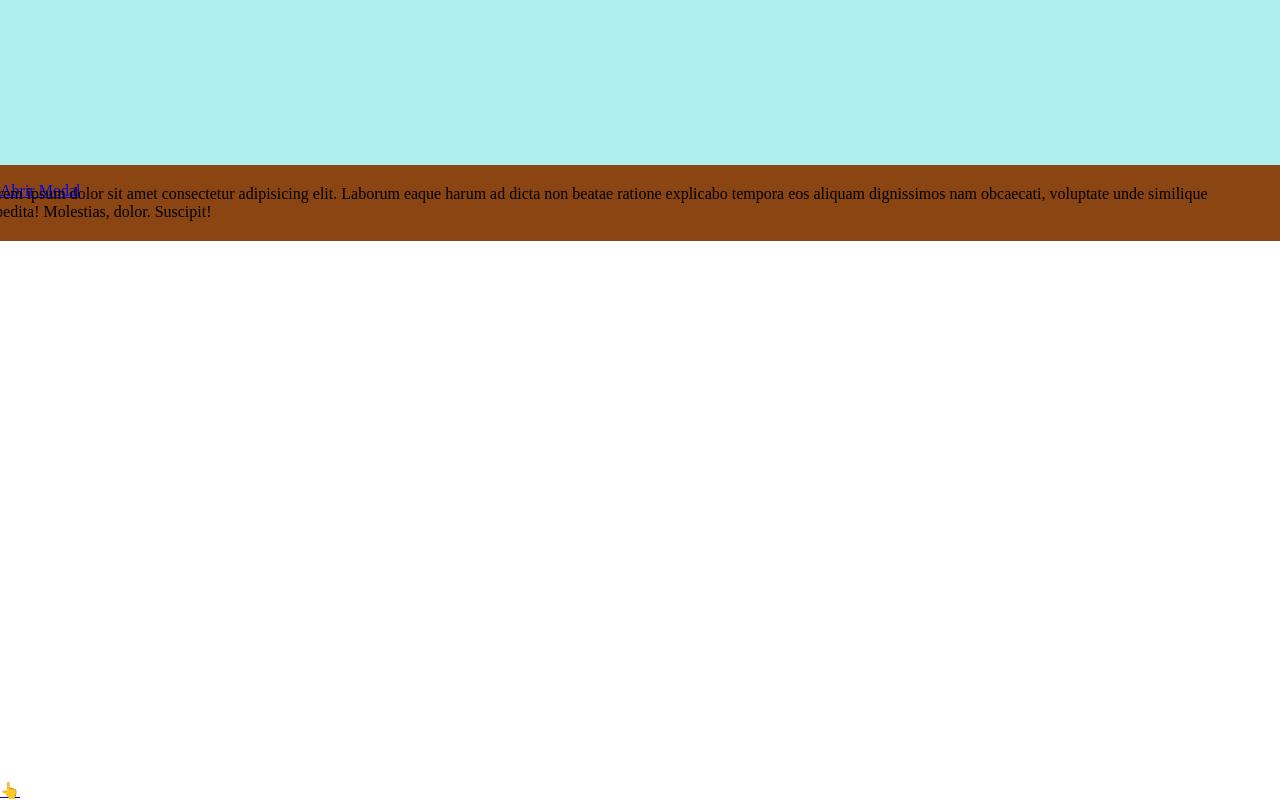
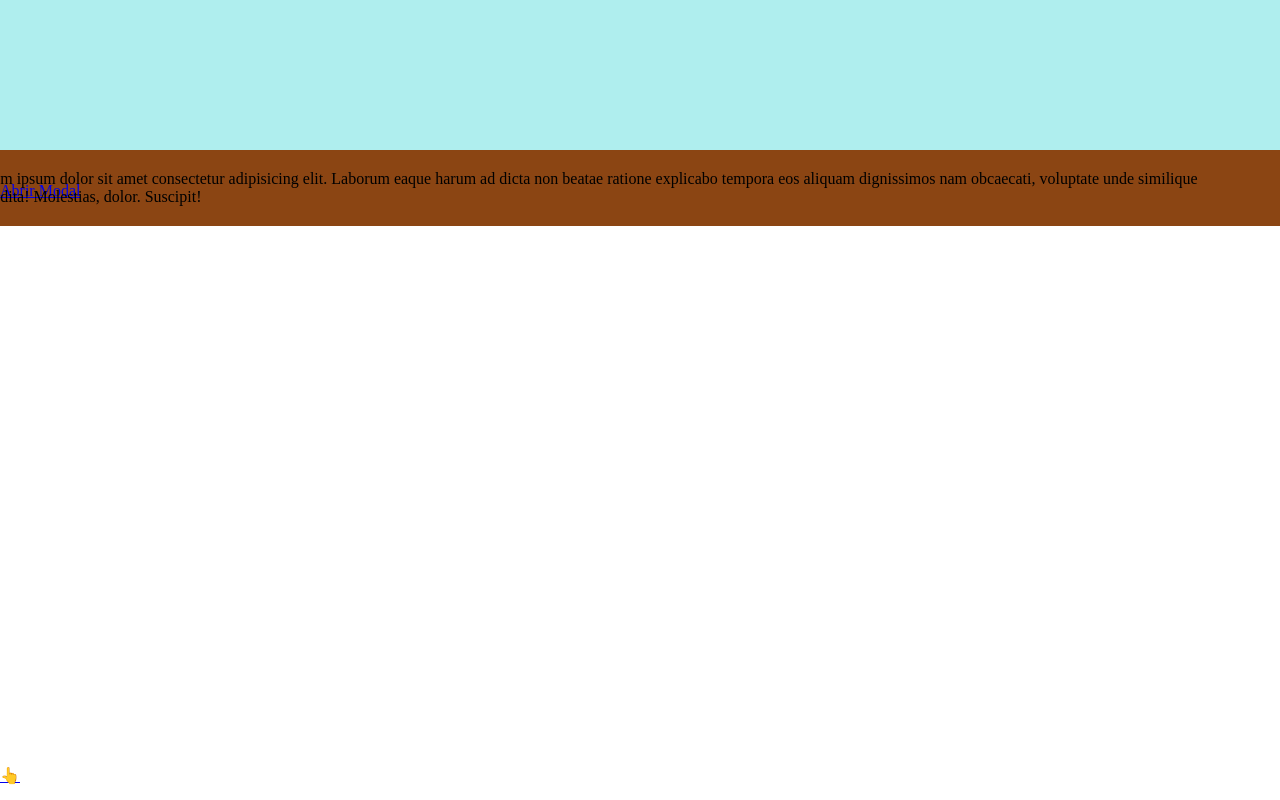
Before and after one commit to Ander8585/fundamentos_CSS, a plain HTML site: page positions-examples.html in a window 1280 px wide. Shown: the part 4221-5021 px from the top of the page. Drawn offline with Linux system fonts and the light colour scheme.

Commit message:
Cambio de margin top y left todo a 50px

```diff
--- a/CSS/positions-examples.css
+++ b/CSS/positions-examples.css
@@ -65,6 +65,6 @@ body {
 .box {
   background-color: saddlebrown;
   padding: 20px;
-  margin-top: -35px;
-  margin-left: -40px;
+  margin-top: -50px;
+  margin-left: -50px;
 }
```
